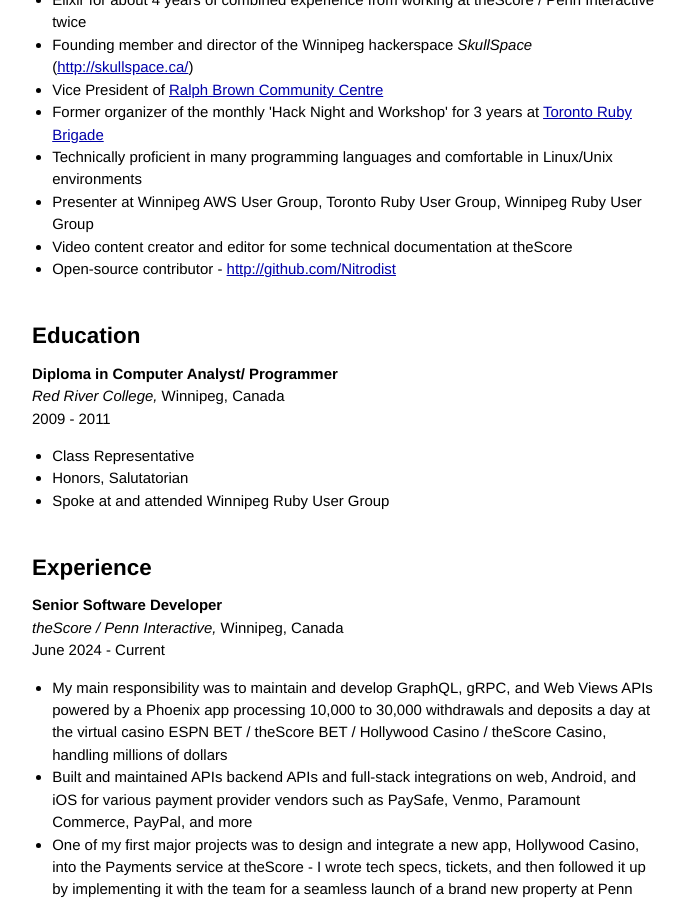
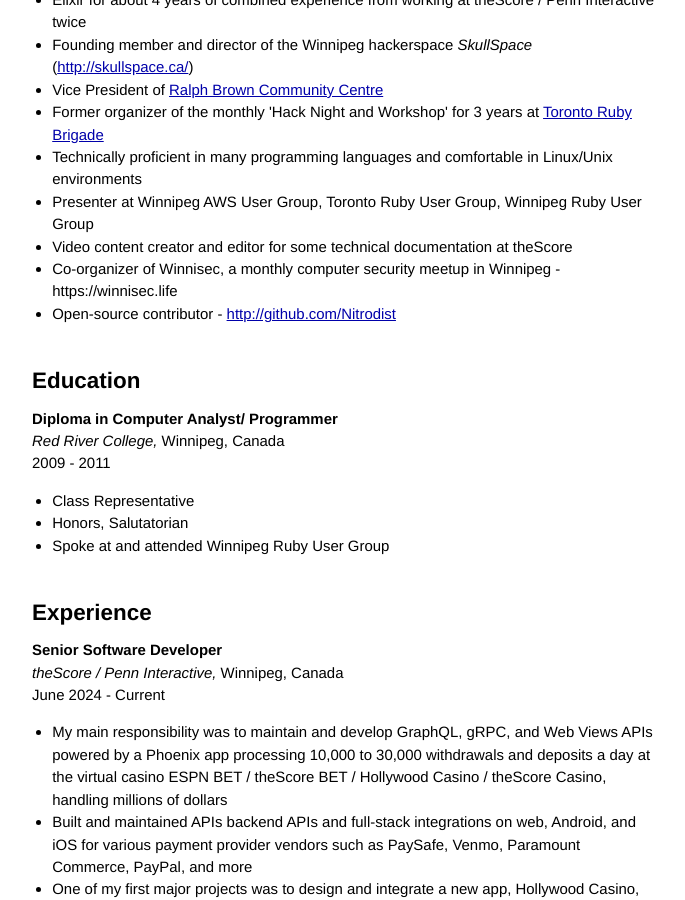
Before and after one commit to Nitrodist/markcampbell.me, a Jekyll site: the page built from resume.markdown, in a window 1280 px wide and 900 px high, scrolled down 321 px. Shown: the whole window, without its empty margins (294-979 px from the left). Built offline with Jekyll 4.4.1, drawn with Linux system fonts in a browser that asks for light colours; our own code applies the rules of GitHub Pages for plain Markdown files.

Commit message:
Update resume with Winnisec

```diff
--- a/resume.markdown
+++ b/resume.markdown
@@ -20,6 +20,7 @@
 - Presenter at Winnipeg AWS User Group, Toronto Ruby User Group, Winnipeg Ruby
   User Group
 - Video content creator and editor for some technical documentation at theScore
+- Co-organizer of Winnisec, a monthly computer security meetup in Winnipeg - https://winnisec.life
 - Open-source contributor - <a href="http://github.com/Nitrodist">http://github.com/Nitrodist</a>
 
 ## Education
```
